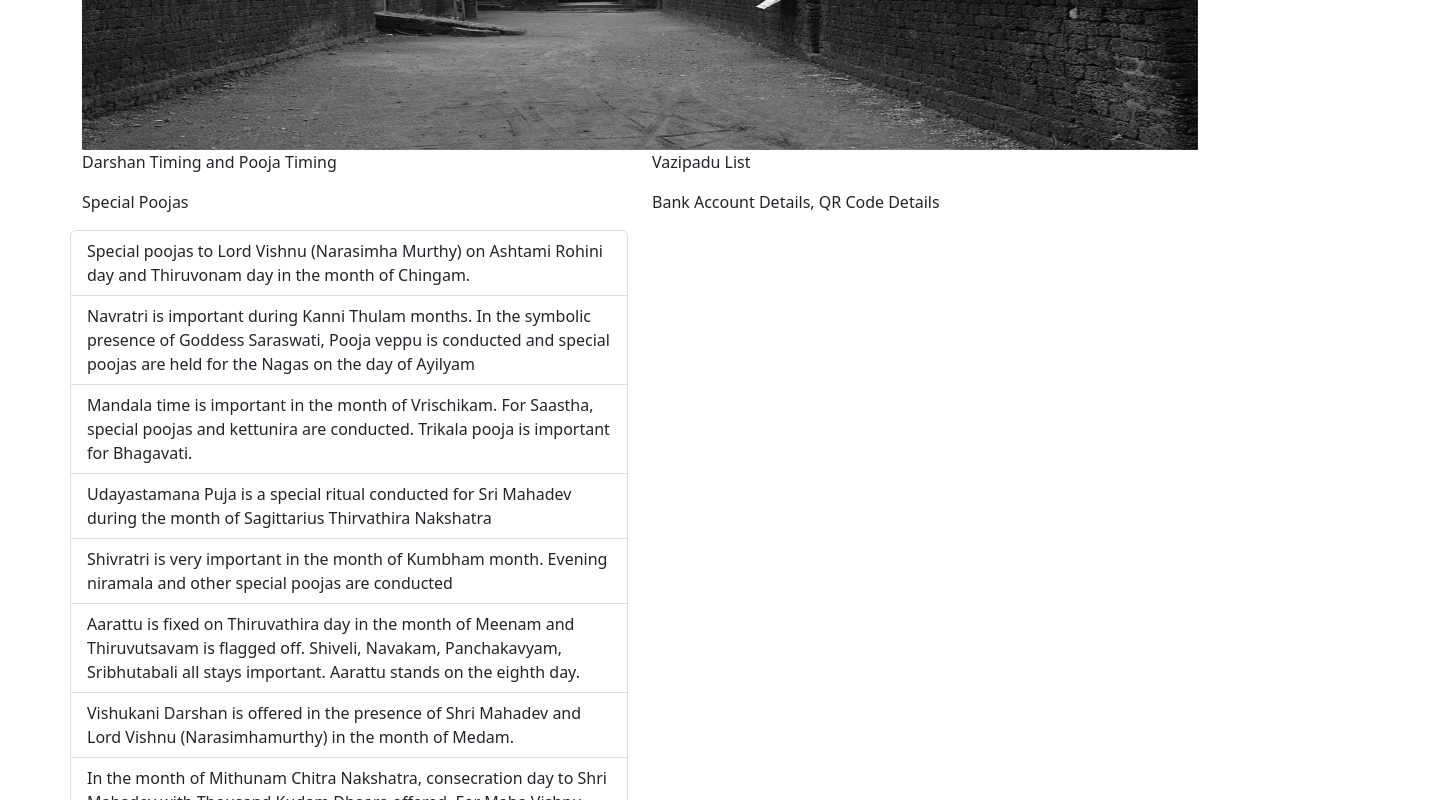
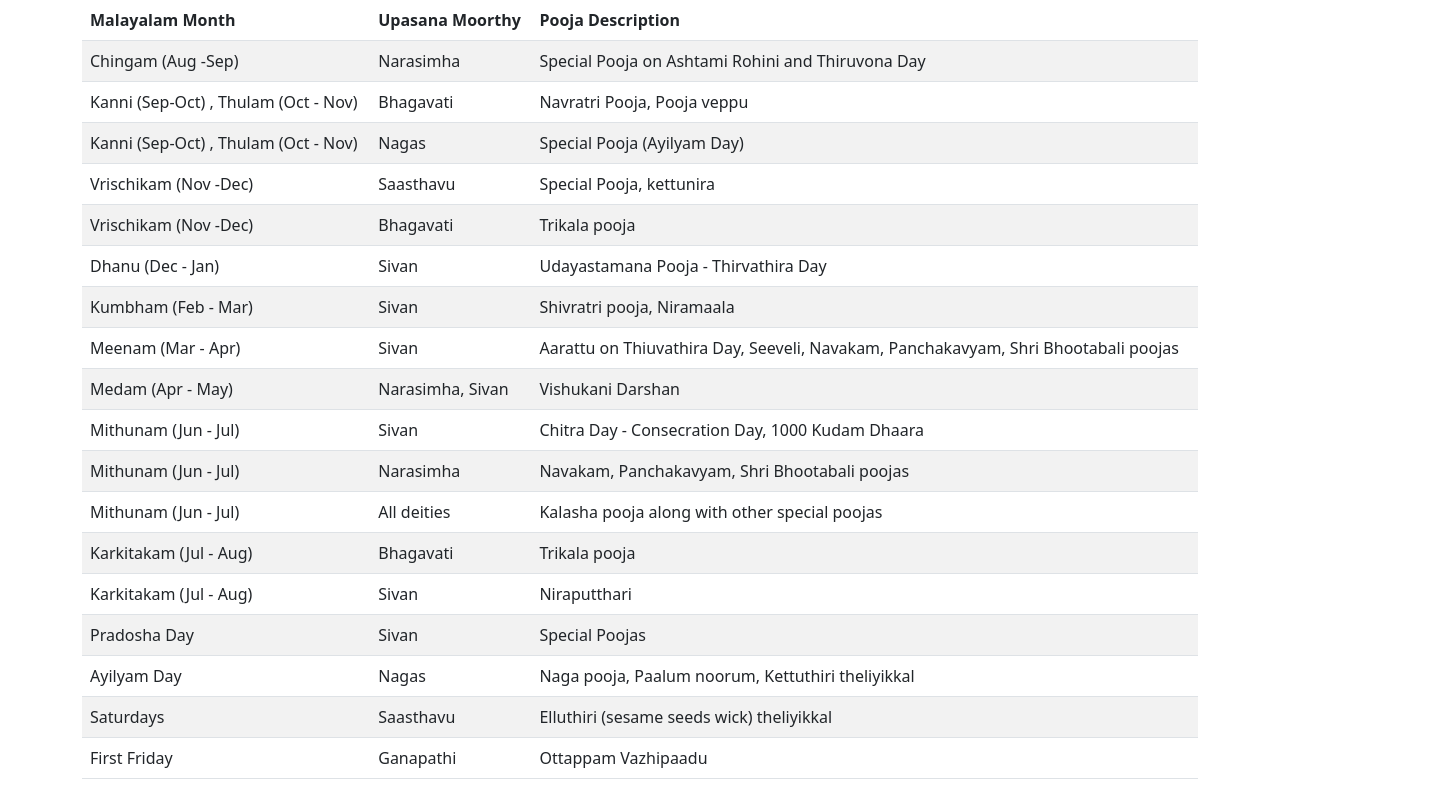
Before and after one commit to mkntr/chemmanthatta, an Angular app: page /pooja in a window 1280 px wide. Shown: the part 340-1140 px from the top of the page, 1435 px wide, since content can reach past the window. Built offline with nearby package versions, Linux system fonts and the light colour scheme.

Commit message:
update to pooja component with special pooja details

```diff
--- a/src/app/banner/banner.component.html
+++ b/src/app/banner/banner.component.html
@@ -1,7 +1,7 @@
-<div id="carouselslide" class="carousel slide" data-bs-ride="carousel">
-    <div class="carousel-inner">
-      <div class="carousel-item active">
-        <img src="../../assets/img/MainTemplePhoto.png" class="d-none d-lg-block w-100" alt="Main Shiva Temple Entrance" style="height:50vh">
-      </div>
+<div id="carouselslide" class="carousel slide " data-bs-ride="carousel">
+  <div class="carousel-inner">
+    <div class="carousel-item active">
+      <img src="../../assets/img/MainTemplePhoto.png" alt="Main Shiva Temple Entrance" style="height:25vh; width: 100vw;">
     </div>
   </div>
+</div>
--- a/src/app/header/header.component.html
+++ b/src/app/header/header.component.html
@@ -1,8 +1,11 @@
-<nav class="navbar navbar-expand-lg">
-    <a class="navbar-brand" routerLink="">
-        <img src="../../assets/img/{{templelogo}}" alt="Logo" width="60" height="60" class="d-inline-block align-text-center">
-        <span class="display-6 fw-bold">{{templename}}</span>
-    </a>
+<nav class="navbar navbar-expand-xxl ">
+    <div>
+        <a class="navbar-brand" routerLink="">
+            <img src="../../assets/img/{{templelogo}}" alt="Logo" width="60" height="60" class="d-inline-block align-text-center">
+        </a>
+        <div class="fw-bold text-start">{{templename}}</div>
+    </div>
+
     <button class="navbar-toggler" type="button" data-bs-toggle="collapse" data-bs-target="#navbarSupportedContent" aria-controls="navbarSupportedContent" aria-expanded="false" aria-label="Toggle navigation">
       <span class="navbar-toggler-icon"></span>
     </button>
--- /dev/null
+++ b/src/app/model/specialpooja.ts
@@ -0,0 +1,5 @@
+export interface Specialpooja {
+    month:string;
+    moorthy:string;
+    description:string;
+}
--- a/src/app/pooja/pooja.component.html
+++ b/src/app/pooja/pooja.component.html
@@ -4,24 +4,23 @@
         <app-banner></app-banner>
     </div>
 </div>
-<div class="row">
-    <div class="col">
-        <div class="row">
-            <p>Darshan Timing and Pooja Timing</p>
-        </div>
-        <div class="row">
-            <p>Special Poojas</p>
-            <ul class="list-group">
-                <li class="list-group-item" *ngFor="let pooja of specialpooja">{{pooja}}</li>
-            </ul>
-        </div>
-    </div>
-    <div class="col">
-        <div class="row">
-            <p>Vazipadu List</p>
-        </div>
-        <div class="row">
-            <p>Bank Account Details, QR Code Details</p>
-        </div>
-    </div>
+<div class="table-responsive">
+    <table class="table table-striped caption-top">
+        <caption>Special Poojas</caption>
+        <thead>
+        <tr>
+            <th scope="col">Malayalam Month</th>
+            <th scope="col">Upasana Moorthy</th>
+            <th scope="col">Pooja Description</th>
+        </tr>
+        </thead>
+        <tbody>
+        <tr *ngFor="let record of specialpooja">
+            <td>{{record.month}}</td>
+            <td>{{record.moorthy}}</td>
+            <td>{{record.description}}</td>
+        </tr>
+
+        </tbody>
+    </table>
 </div>
--- a/src/assets/dataitems.ts
+++ b/src/assets/dataitems.ts
@@ -1,4 +1,6 @@
 import {Navitem} from '../app/model/navitem'
+import { Specialpooja } from '../app/model/specialpooja'
+
 export const NAVITEMS: Navitem[] = [
     {id:1, name:'Home'},
     {id:2, name:'Legend'},
@@ -29,17 +31,110 @@ export const POEM = [
 "Lord Sankara! remove my sorrows, Parvathinatha, protect me,",
 "You be the Guardian of all my karmas, protect me, the Purifier!" ]
 
-export const SPECIALPOOJA = [
-"Special poojas to Lord Vishnu (Narasimha Murthy) on Ashtami Rohini day and Thiruvonam day in the month of Chingam.",
-"Navratri is important during Kanni Thulam months. In the symbolic presence of Goddess Saraswati, Pooja veppu is conducted and special poojas are held for the Nagas on the day of Ayilyam",
-"Mandala time is important in the month of Vrischikam. For Saastha, special poojas and kettunira are conducted. Trikala pooja is important for Bhagavati.",
-"Udayastamana Puja is a special ritual conducted for Sri Mahadev during the month of Sagittarius Thirvathira Nakshatra",
-"Shivratri is very important in the month of Kumbham month. Evening niramala and other special poojas are conducted",
-"Aarattu is fixed on Thiruvathira day in the month of Meenam and Thiruvutsavam is flagged off. Shiveli, Navakam, Panchakavyam, Sribhutabali all stays important. Aarattu stands on the eighth day.",
-"Vishukani Darshan is offered in the presence of Shri Mahadev and Lord Vishnu (Narasimhamurthy) in the month of Medam.",
-"In the month of Mithunam Chitra Nakshatra, consecration day to Shri Mahadev with Thousand Kudam Dhaara offered. For Maha Vishnu Navakam, Panchakavyam, Shri Bhootabali performed. One Kalasham to the sub-deities along with other poojas. 14 weeks of irikkal is important.",
-"In the month of Karkitakam, Trikala pooja for Bhagavati stands special. Niraputtari is offered to Shri Mahadeva.",
-"Also, special poojas to Sri Mahadev performed during Pradosha of every month and naga pooja, paalum noorum, kettuthiri theliyikkal to the Nagas on the Ayilyam day are conducted.",
-"On Saturdays, Elluthiri (sesame seeds wick) theliyikkal is important for Saastha",
-"On the First Friday of every Malayalam month, Ottappam vazhipadu is specially performed for Lord Ganesha."
+// export const SPECIALPOOJA = [
+// "Special poojas to Lord Vishnu (Narasimha Murthy) on Ashtami Rohini day and Thiruvonam day in the month of Chingam.",
+// "Navratri is important during Kanni Thulam months. In the symbolic presence of Goddess Saraswati, Pooja veppu is conducted and special poojas are held for the Nagas on the day of Ayilyam",
+// "Mandala time is important in the month of Vrischikam. For Saastha, special poojas and kettunira are conducted. Trikala pooja is important for Bhagavati.",
+// "Udayastamana Puja is a special ritual conducted for Sri Mahadev during the month of Sagittarius Thirvathira Nakshatra",
+// "Shivratri is very important in the month of Kumbham month. Evening niramala and other special poojas are conducted",
+// "Aarattu is fixed on Thiruvathira day in the month of Meenam and Thiruvutsavam is flagged off. Shiveli, Navakam, Panchakavyam, Sribhutabali all stays important. Aarattu stands on the eighth day.",
+// "Vishukani Darshan is offered in the presence of Shri Mahadev and Lord Vishnu (Narasimhamurthy) in the month of Medam.",
+// "In the month of Mithunam Chitra Nakshatra, consecration day to Shri Mahadev with Thousand Kudam Dhaara offered. For Maha Vishnu Navakam, Panchakavyam, Shri Bhootabali performed. One Kalasham to the sub-deities along with other poojas. 14 weeks of irikkal is important.",
+// "In the month of Karkitakam, Trikala pooja for Bhagavati stands special. Niraputtari is offered to Shri Mahadeva.",
+// "Also, special poojas to Sri Mahadev performed during Pradosha of every month and naga pooja, paalum noorum, kettuthiri theliyikkal to the Nagas on the Ayilyam day are conducted.",
+// "On Saturdays, Elluthiri (sesame seeds wick) theliyikkal is important for Saastha",
+// "On the First Friday of every Malayalam month, Ottappam vazhipadu is specially performed for Lord Ganesha."
+// ]
+
+export const SPECIALPOOJA:Specialpooja[]=[
+    {
+        month:'Chingam (Aug -Sep)',
+        moorthy:'Narasimha',
+        description:'Special Pooja on Ashtami Rohini and Thiruvona Day'
+    },
+    {
+        month:'Kanni (Sep-Oct) ,  Thulam (Oct - Nov)',
+        moorthy:'Bhagavati',
+        description:'Navratri Pooja, Pooja veppu'
+    },
+    {
+        month:'Kanni (Sep-Oct) ,  Thulam (Oct - Nov)',
+        moorthy:'Nagas',
+        description:'Special Pooja (Ayilyam Day)'
+    },
+    {
+        month:'Vrischikam (Nov -Dec)',
+        moorthy:'Saasthavu',
+        description:'Special Pooja, kettunira'
+    },
+    {
+        month:'Vrischikam (Nov -Dec)',
+        moorthy:'Bhagavati',
+        description:'Trikala pooja'
+    },
+    {
+        month:'Dhanu (Dec - Jan)',
+        moorthy:'Sivan',
+        description:'Udayastamana Pooja - Thirvathira Day'
+    },
+    {
+        month:'Kumbham (Feb - Mar)',
+        moorthy:'Sivan',
+        description:'Shivratri pooja, Niramaala'
+    },
+    {
+        month:'Meenam (Mar - Apr)',
+        moorthy:'Sivan',
+        description:'Aarattu on Thiuvathira Day, Seeveli, Navakam, Panchakavyam, Shri Bhootabali poojas'
+    },
+    {
+        month:'Medam (Apr - May)',
+        moorthy:'Narasimha, Sivan',
+        description:'Vishukani Darshan'
+    },
+    {
+        month:'Mithunam (Jun - Jul)',
+        moorthy:'Sivan',
+        description:'Chitra Day - Consecration Day, 1000 Kudam Dhaara '
+    },
+    {
+        month:'Mithunam (Jun - Jul)',
+        moorthy:'Narasimha',
+        description:'Navakam, Panchakavyam, Shri Bhootabali poojas'
+    },
+    {
+        month:'Mithunam (Jun - Jul)',
+        moorthy:'All deities',
+        description:'Kalasha pooja along with other special poojas'
+    },
+    {
+        month:'Karkitakam (Jul - Aug)',
+        moorthy:'Bhagavati',
+        description:'Trikala pooja '
+    },
+    {
+        month:'Karkitakam (Jul - Aug)',
+        moorthy:'Sivan',
+        description:'Niraputthari'
+    },
+    {
+        month:'Pradosha Day',
+        moorthy:'Sivan',
+        description:'Special Poojas'
+    },
+    {
+        month:'Ayilyam Day',
+        moorthy:'Nagas',
+        description:'Naga pooja, Paalum noorum, Kettuthiri theliyikkal'
+    },
+    {
+        month:'Saturdays',
+        moorthy:'Saasthavu',
+        description:'Elluthiri (sesame seeds wick) theliyikkal '
+    },
+    {
+        month:'First Friday',
+        moorthy:'Ganapathi',
+        description:'Ottappam Vazhipaadu'
+    }
 ]
```
